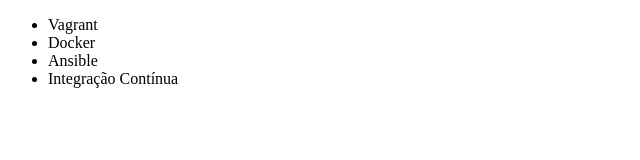
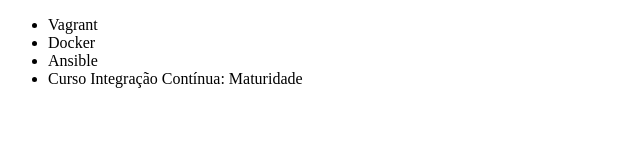
Before and after one commit to EduardoSmash/Alura-git, a plain HTML site: page index.html in a window 1280 px wide. Shown: the whole page, without its empty margins (0-640 px from the left). Drawn offline with Linux system fonts and the light colour scheme.

Commit message:
Renomeando curso de integração continua

```diff
--- a/index.html
+++ b/index.html
@@ -9,7 +9,7 @@
         <Li>Vagrant</Li>
         <li>Docker</li>
         <Li>Ansible</Li>
-        <li>Integração Contínua </li>
+        <li> Curso Integração Contínua: Maturidade </li>
     </ul>
 </body>
 </html>
```
